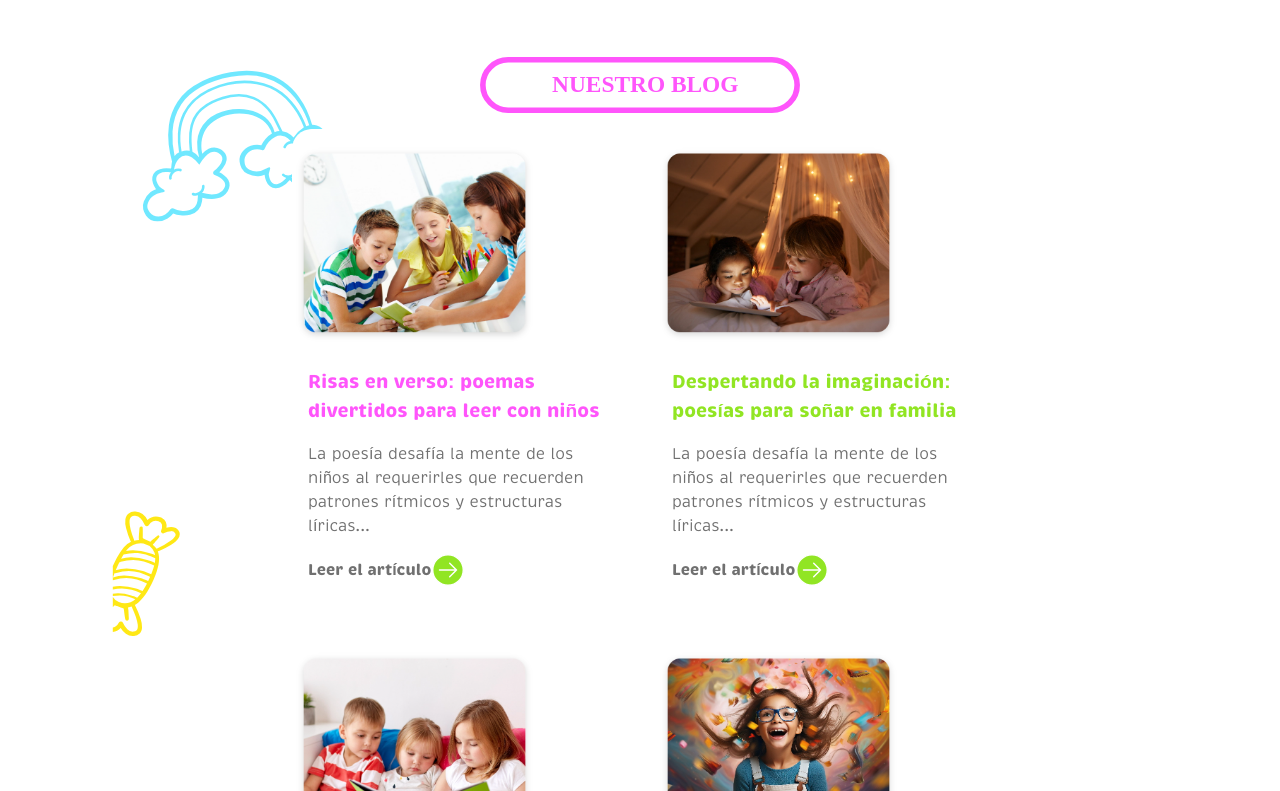
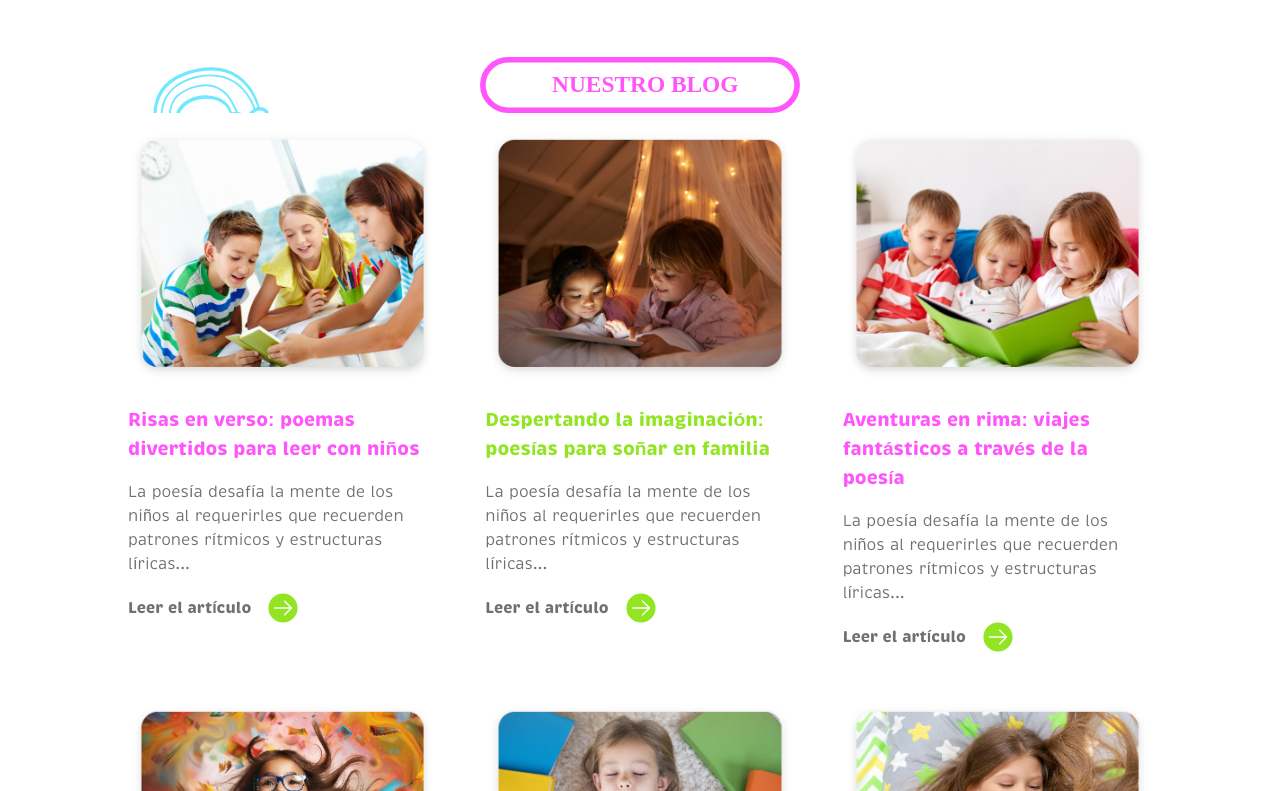
Before and after one commit to retr0mouse/poesiaInfantil, a React (Vite) app: page / in a window 1280 px wide. Shown: the part 2069-2860 px from the top of the page. Built offline with nearby package versions, Linux system fonts and the light colour scheme; the HTML template or start-up script is replaced by a standard one.

Commit message:
fix the position of blog posts

```diff
--- a/src/App.css
+++ b/src/App.css
@@ -254,26 +254,28 @@ main {
     }
 
     .posts {
-      display: flex;
+      /* display: flex;
       flex-wrap: wrap;
-      justify-content: center;
+      justify-content: center; */
       width: 100%;
-    }
+      display: grid;
+      grid-template-columns: repeat(auto-fill, minmax(19.5rem, 1fr));
+      grid-column-gap: 1rem;
+      grid-row-gap: 1rem;
 
       article {
-      margin: 1rem;
+        box-sizing: border-box;
         padding: 1rem;
         background-color: #fff;
         border-radius: 20px;
         width: 100%;
-      max-width: 300px;
 
         img {
           position: relative;
-        left: -15px;
-        max-width: 300px;
-        height: 200px;
-        object-fit: fill;
+          /* left: -15px; */
+          width: 100%;
+          /* height: 200px; */
+          object-fit: cover;
           border-radius: 20px;
         }
 
@@ -309,6 +311,8 @@ main {
           }
         }
       }
+    }
+
     .more_btn {
       width: 16rem;
       height: 4rem;
```
Lines whose indentation alone changed are shown as unchanged.
